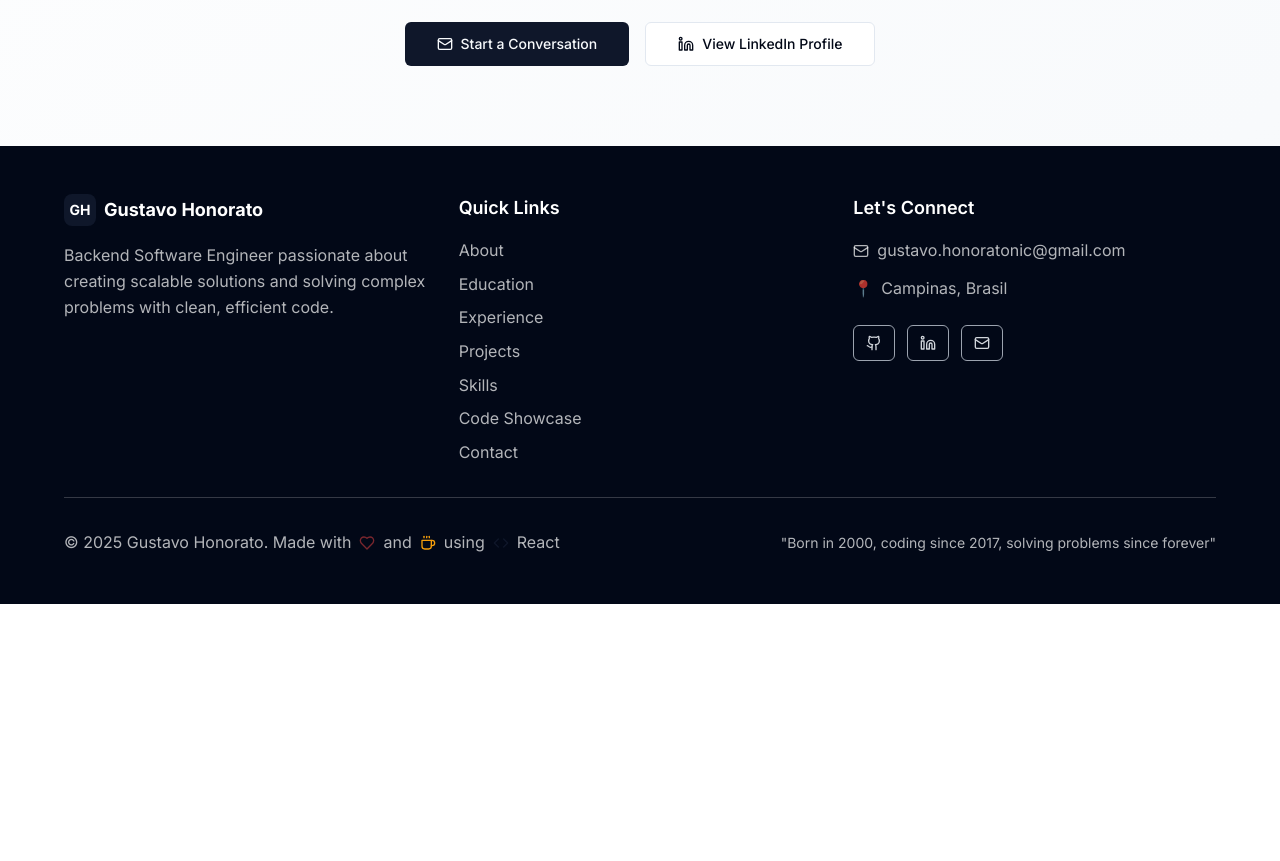
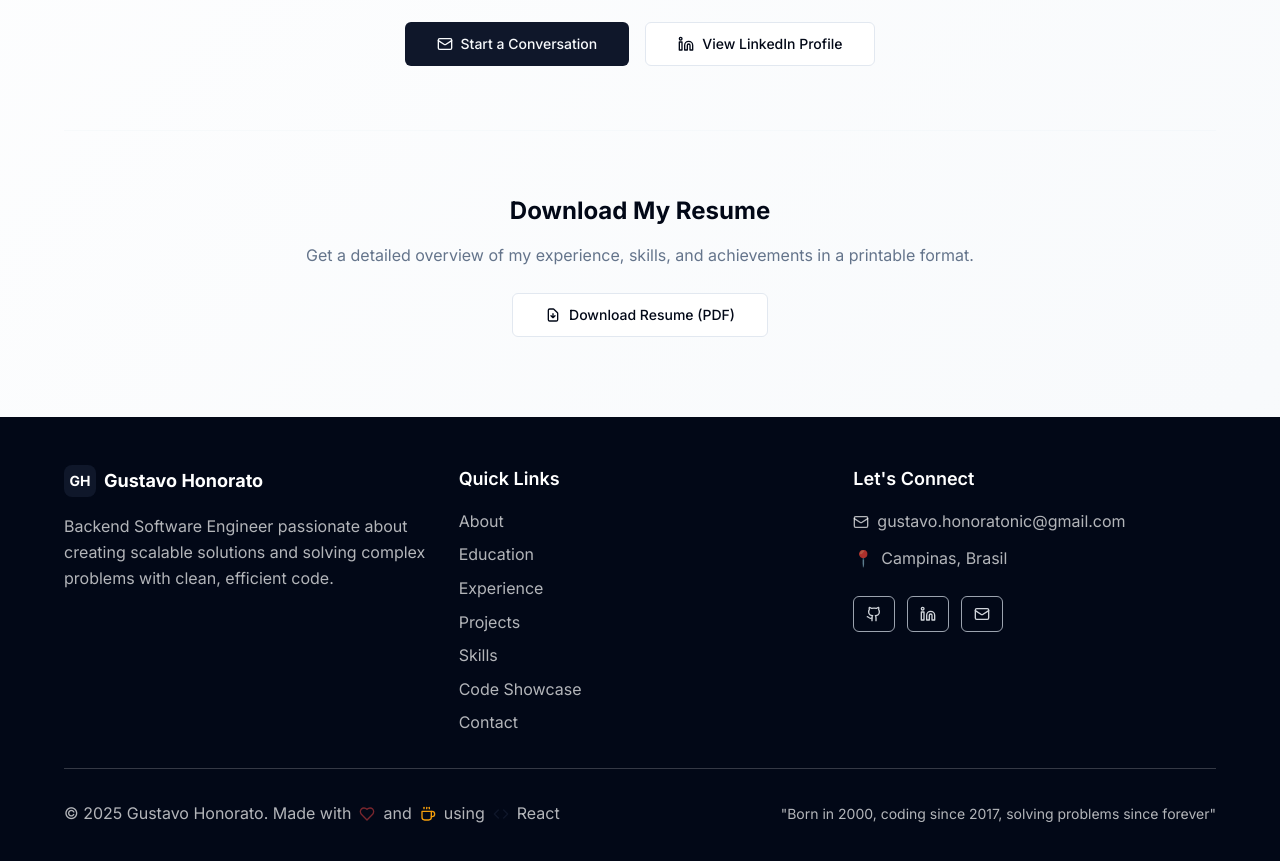
Before and after one commit to Gushono/gustavo-portfolio, a React (Vite) app: page / in a window 1280 px wide. Shown: the part 9840-10701 px from the top of the page. Before the commit the page ends 10444 px from the top, so only its background shows below. Built offline with nearby package versions, Linux system fonts and the light colour scheme.

Commit message:
Add resume download section to contact area

```diff
--- a/src/components/ContactSection.jsx
+++ b/src/components/ContactSection.jsx
@@ -147,6 +147,24 @@ const ContactSection = () => {
             </div>
           </div>
         </div>
+
+        {/* Resume Download */}
+        <div className="text-center mt-16 pt-16 border-t border-border/20">
+          <div className="max-w-2xl mx-auto">
+            <h3 className="text-2xl font-bold mb-4">Download My Resume</h3>
+            <p className="text-muted-foreground mb-6">
+              Get a detailed overview of my experience, skills, and achievements in a printable format.
+            </p>
+            <Button size="lg" variant="outline" asChild className="group">
+              <a href="/gustavo-resume.pdf" download="gustavo-resume.pdf">
+                <svg className="w-4 h-4 mr-2 group-hover:animate-bounce" fill="none" stroke="currentColor" viewBox="0 0 24 24">
+                  <path strokeLinecap="round" strokeLinejoin="round" strokeWidth={2} d="M12 10v6m0 0l-3-3m3 3l3-3m2 8H7a2 2 0 01-2-2V5a2 2 0 012-2h5.586a1 1 0 01.707.293l5.414 5.414a1 1 0 01.293.707V19a2 2 0 01-2 2z" />
+                </svg>
+                Download Resume (PDF)
+              </a>
+            </Button>
+          </div>
+        </div>
       </div>
     </section>
   );
```
Also changed, not shown: 2 other files (tests, documents, lock files or other folders).
